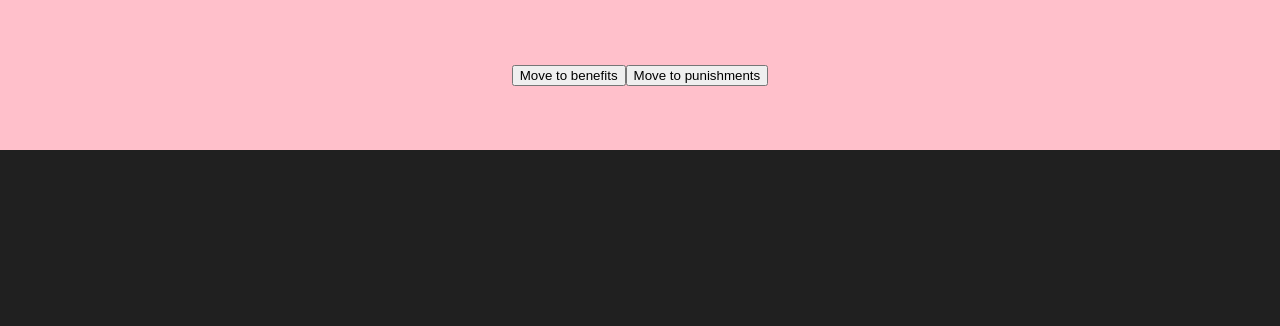
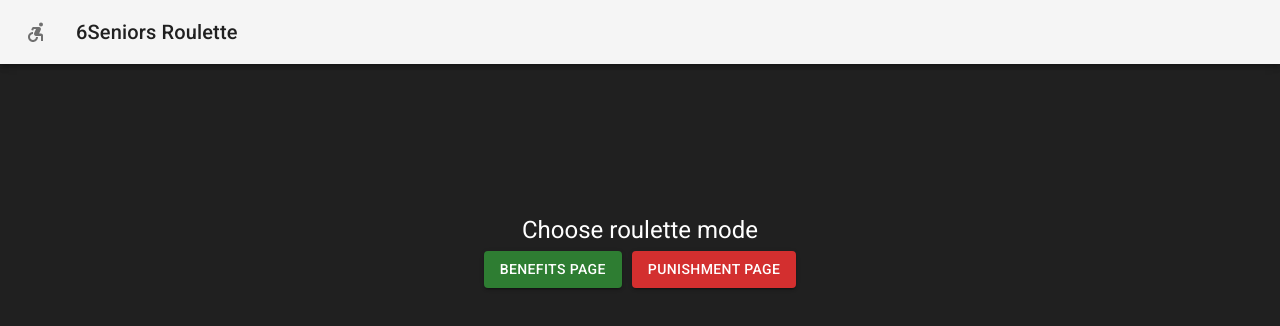
Before and after one commit to M3RCURRRY/6seniors-roulette, a React (Create React App) app: page / in a window 1280 px wide. Shown: the top 326 px of the page. Built offline with nearby package versions, Linux system fonts and the light colour scheme.

Commit message:
Index page created

```diff
--- a/package.json
+++ b/package.json
@@ -5,6 +5,7 @@
   "dependencies": {
     "@emotion/react": "^11.10.0",
     "@emotion/styled": "^11.10.0",
+    "@mui/icons-material": "^5.8.4",
     "@mui/material": "^5.10.0",
     "@testing-library/jest-dom": "^5.16.5",
     "@testing-library/react": "^13.3.0",
--- a/public/index.html
+++ b/public/index.html
@@ -6,6 +6,10 @@
     <link
       rel="stylesheet"
       href="https://fonts.googleapis.com/css?family=Roboto:300,400,500,700&display=swap"
+    />
+    <link
+      rel="stylesheet"
+      href="https://fonts.googleapis.com/icon?family=Material+Icons"
     />
     <link rel="stylesheet" href="./index.css" />
     <meta name="viewport" content="width=device-width, initial-scale=1" />
--- a/src/App.tsx
+++ b/src/App.tsx
@@ -5,20 +5,20 @@ import { ThemeProvider } from "@mui/material";
 import theme from "./utils/theme";
 import BenefitPage from "./components/pages/BenefitPage";
 import PunishmentPage from "./components/pages/PunishmentPage";
+import IndexPage from "./components/pages/IndexPage";
 
 class App extends React.Component {
   render(): React.ReactNode {
       return(
-        <ThemeProvider theme={theme}>
-          <Router>
+        <Router>
             <Routes>
               <Route path="/" element={<Wrapper/>}>
+                <Route index element={<IndexPage/>}/>
                 <Route path="benefits" element={<BenefitPage/>} />
                 <Route path="punishments" element={<PunishmentPage/>} />
               </Route>
             </Routes>
           </Router>
-        </ThemeProvider>
       )
   }
 }
--- a/src/components/layout/Wrapper/Wrapper.tsx
+++ b/src/components/layout/Wrapper/Wrapper.tsx
@@ -1,16 +1,34 @@
+import { AppBar, IconButton, Toolbar, Typography } from "@mui/material";
 import React from "react";
-import { Outlet } from "react-router-dom";
-import Header from "../Header/Header";
+import { Outlet, Link } from "react-router-dom";
 import styles from "./Wrapper.module.css";
+import { AccessibleForward } from "@mui/icons-material";
 
 class Wrapper extends React.Component {
   render(): React.ReactNode {
-      return (
-        <div className={styles.wrapper}>
-          <Header/>
-          <Outlet/>
-        </div>
-      )
+    return (
+      <div>
+        <AppBar position="static" color="default">
+          <Toolbar>
+            <Link to="/">
+              <IconButton
+                color="default"
+                size="large"
+                edge="start"
+                aria-label="menu"
+                sx={{ mr: 2 }}
+              >
+                <AccessibleForward />
+              </IconButton>
+            </Link>
+            <Typography variant="h6" noWrap color="#202020">
+              6Seniors Roulette
+            </Typography>
+          </Toolbar>
+        </AppBar>
+        <Outlet />
+      </div>
+    );
   }
 }
 
--- /dev/null
+++ b/src/components/pages/IndexPage.module.css
@@ -0,0 +1,13 @@
+.pageLayout {
+  display: flex;
+  flex-direction: column;
+  align-items: center;
+  justify-content: center;
+
+  margin-top: 150px;
+}
+
+.buttonsLayout {
+  display: flex;
+  flex-direction: row;
+}
--- /dev/null
+++ b/src/components/pages/IndexPage.tsx
@@ -0,0 +1,31 @@
+import { Button, Typography } from "@mui/material";
+import { Container } from "@mui/system";
+import React from "react";
+import { Link } from "react-router-dom";
+import styles from "./IndexPage.module.css";
+
+export default class IndexPage extends React.Component {
+  render(): React.ReactNode {
+    return (
+      <Container>
+        <div className={styles.pageLayout}>
+          <Typography variant="h5" color="white">
+            Choose roulette mode
+          </Typography>
+          <div className={styles.buttonsLayout}>
+            <Link to="/" style={{ textDecoration: "none", margin: "5px" }}>
+              <Button variant="contained" color={"success"}>
+                Benefits Page
+              </Button>
+            </Link>
+            <Link to="punishments" style={{ textDecoration: "none", margin: "5px" }}>
+              <Button variant="contained" color={"error"}>
+                Punishment Page
+              </Button>
+            </Link>
+          </div>
+        </div>
+      </Container>
+    );
+  }
+}
--- a/src/components/pages/PunishmentPage.tsx
+++ b/src/components/pages/PunishmentPage.tsx
@@ -9,7 +9,7 @@ type PunishmentState = {
   punishments: IValues[];
 };
 
-class PunishmentPage extends React.Component<{}, PunishmentState> {
+export default class PunishmentPage extends React.Component<{}, PunishmentState> {
   state: PunishmentState = {
     punishments: punishments,
   };
@@ -60,5 +60,3 @@ class PunishmentPage extends React.Component<{}, PunishmentState> {
     );
   }
 }
-
-export default PunishmentPage;
--- a/src/utils/theme.ts
+++ b/src/utils/theme.ts
@@ -7,7 +7,7 @@ const theme = createTheme({
       main: '#000000',
     },
     secondary: {
-      main: '#99e410',
+      main: '#202020',
     },
   },
 })
```
Also changed, not shown: 1 other file (tests, documents, lock files or other folders).
